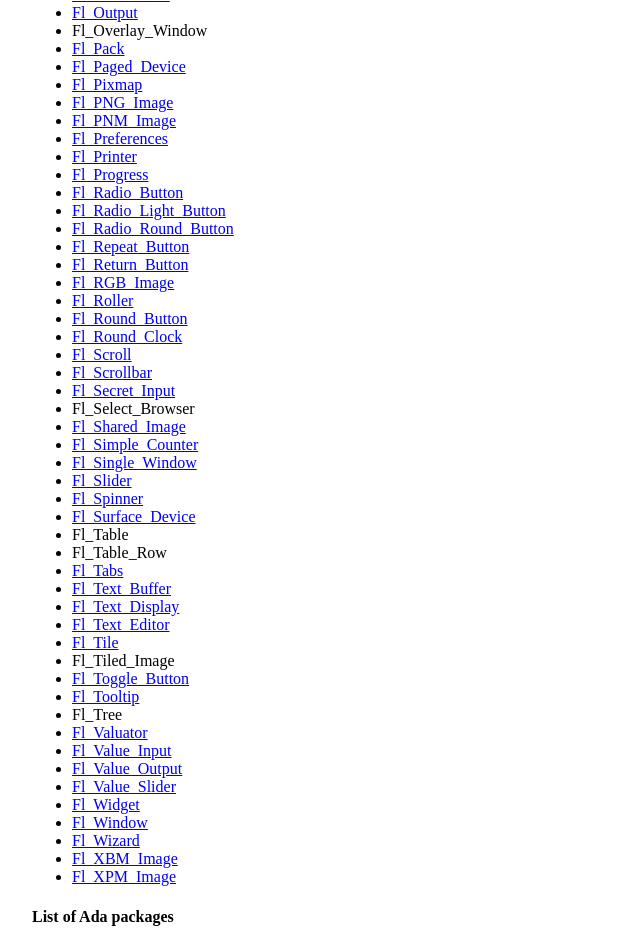
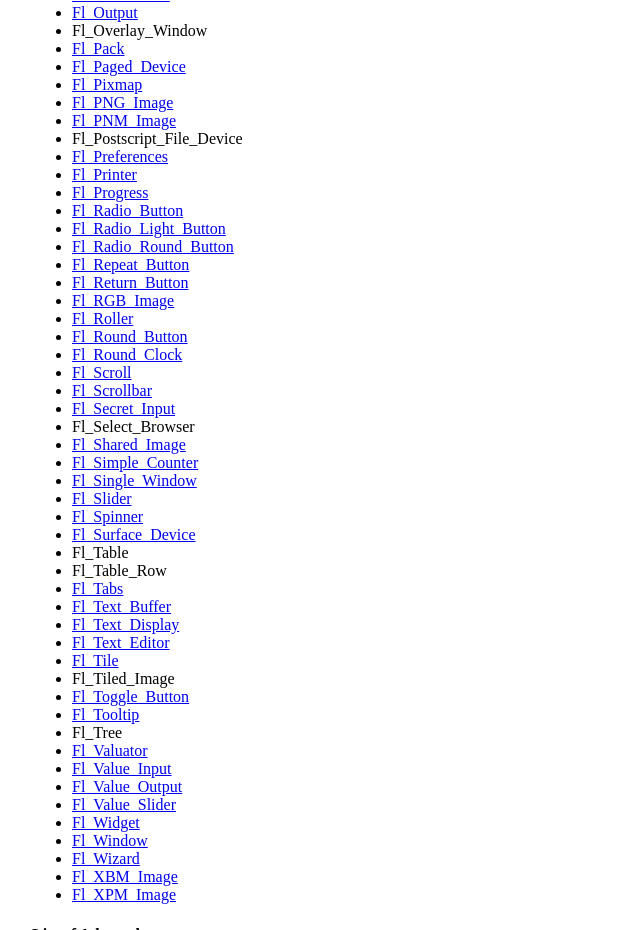
Before and after one commit to micahwelf/FLTK-Ada, a plain HTML site: page doc/index.html in a window 1280 px wide. Shown: the part 1183-2113 px from the top of the page, without its empty margins (0-640 px from the left). Drawn offline with Linux system fonts and the light colour scheme.

Commit message:
Updated documentation

```diff
--- a/doc/index.html
+++ b/doc/index.html
@@ -84,6 +84,7 @@
   <li><a href="fl_pixmap.html">Fl_Pixmap</a></li>
   <li><a href="fl_png_image.html">Fl_PNG_Image</a></li>
   <li><a href="fl_pnm_image.html">Fl_PNM_Image</a></li>
+  <li>Fl_Postscript_File_Device</li>
   <li><a href="fl_preferences.html">Fl_Preferences</a></li>
   <li><a href="fl_printer.html">Fl_Printer</a></li>
   <li><a href="fl_progress.html">Fl_Progress</a></li>
```
Also changed, not shown: progress.txt, readme.txt.
